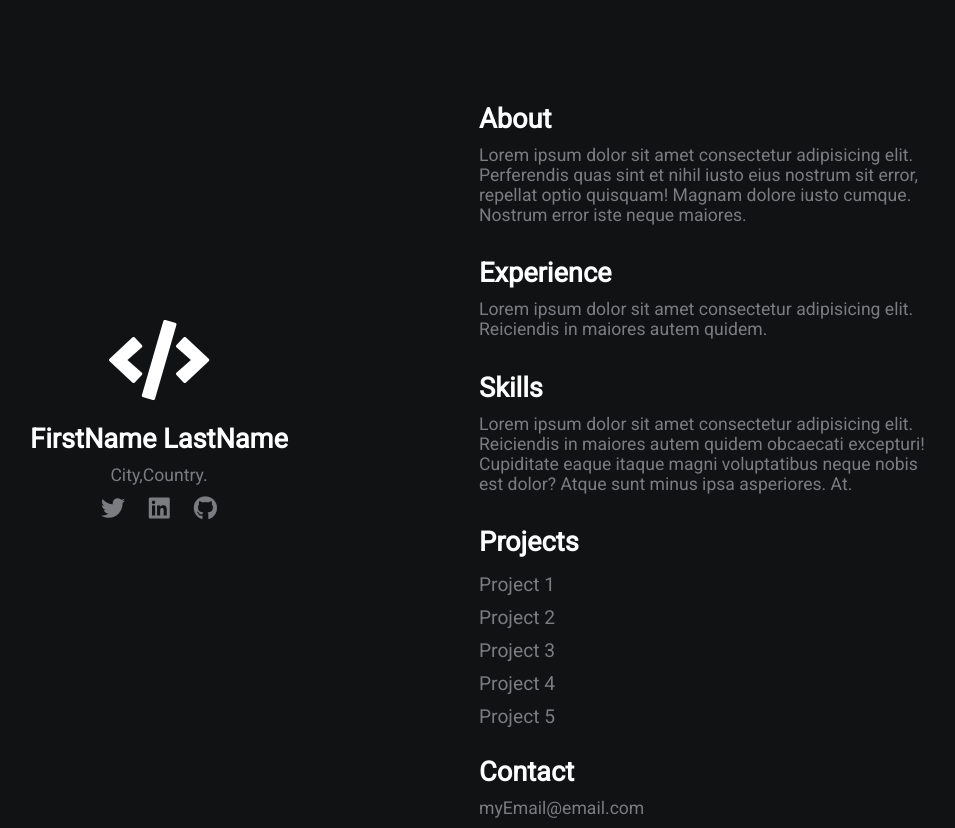
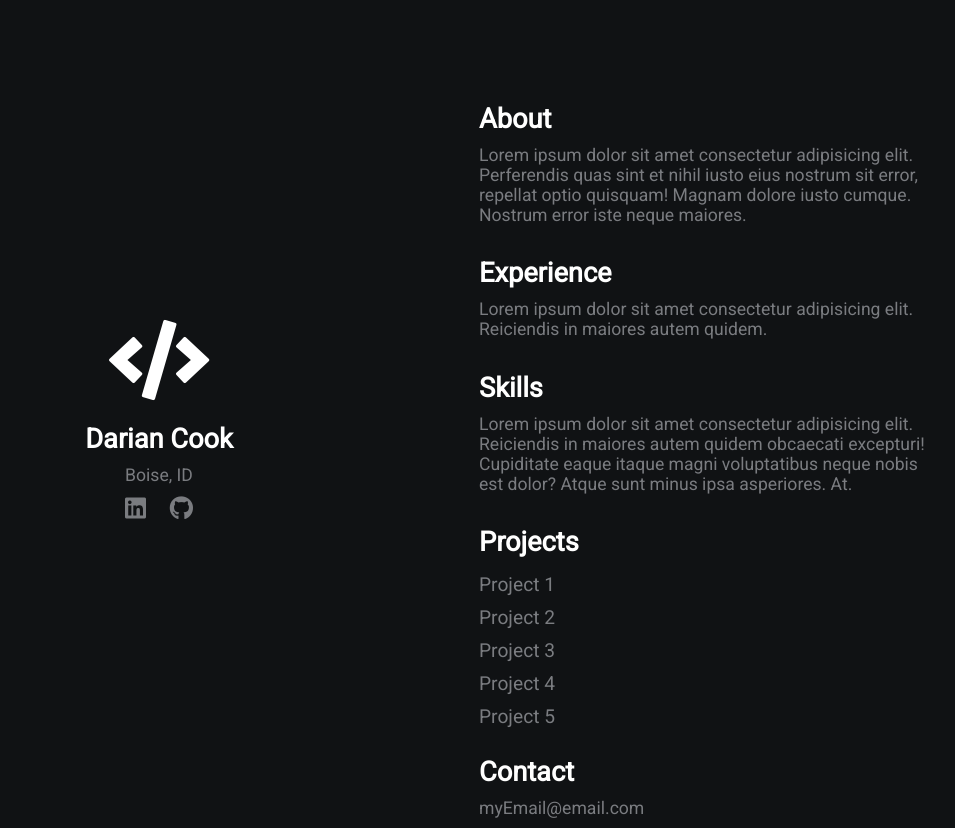
Before and after one commit to dcook73/dcook73.github.io, a plain HTML site: page index.html in a window 1280 px wide. Shown: the whole page, without its empty margins (161-1116 px from the left). Drawn offline with Linux system fonts and the light colour scheme.

Commit message:
Update index.html

```diff
--- a/index.html
+++ b/index.html
@@ -12,11 +12,10 @@
     <div class="grid-2">
         <div class="section-1">
             <i class="fas fa-code fa-5x white"></i>
-            <h2>FirstName LastName</h2>
-            <p>City,Country.</p>
-            <a href="#"><i class="fab fa-twitter"></i></a>
-            <a href="#"><i class="fab fa-linkedin"></i></a>
-            <a href="#"><i class="fab fa-github"></i></a>
+            <h2>Darian Cook</h2>
+            <p>Boise, ID</p>
+            <a href="www.linkedin.com/in/darian-cook-53204a189"><i class="fab fa-linkedin"></i></a>
+            <a href="https://github.com/dcook73"><i class="fab fa-github"></i></a>
         </div>
         <div class="section-2">
             <h2>About</h2>
```
